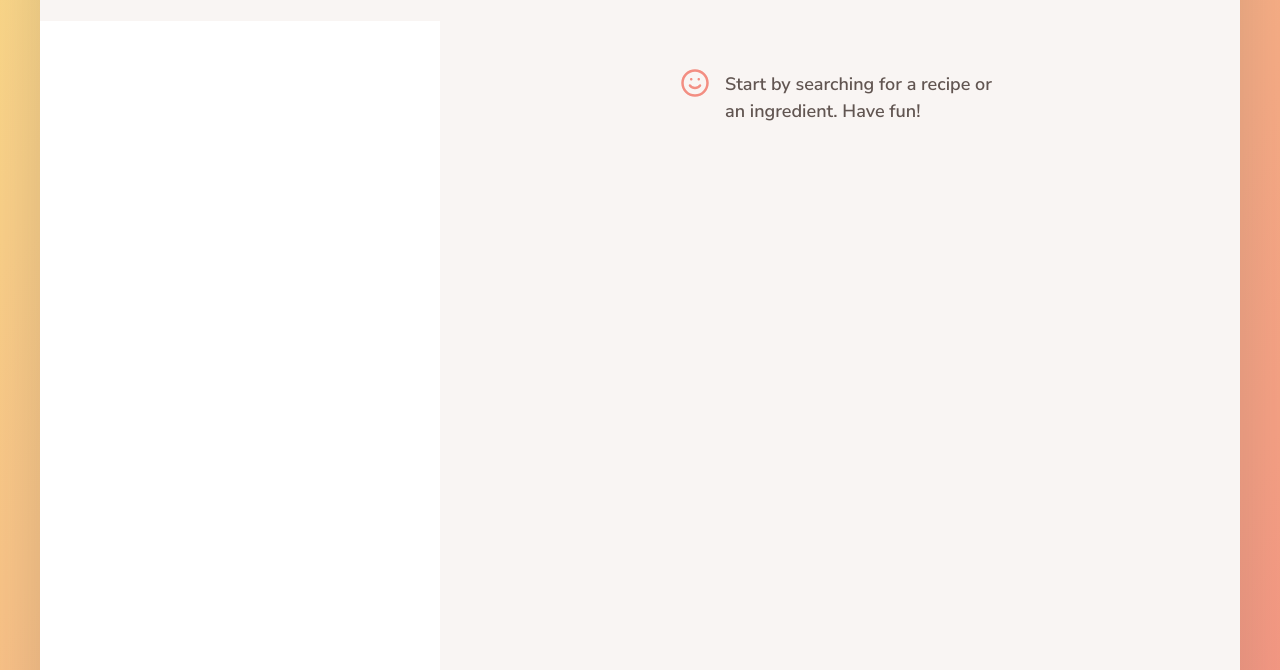
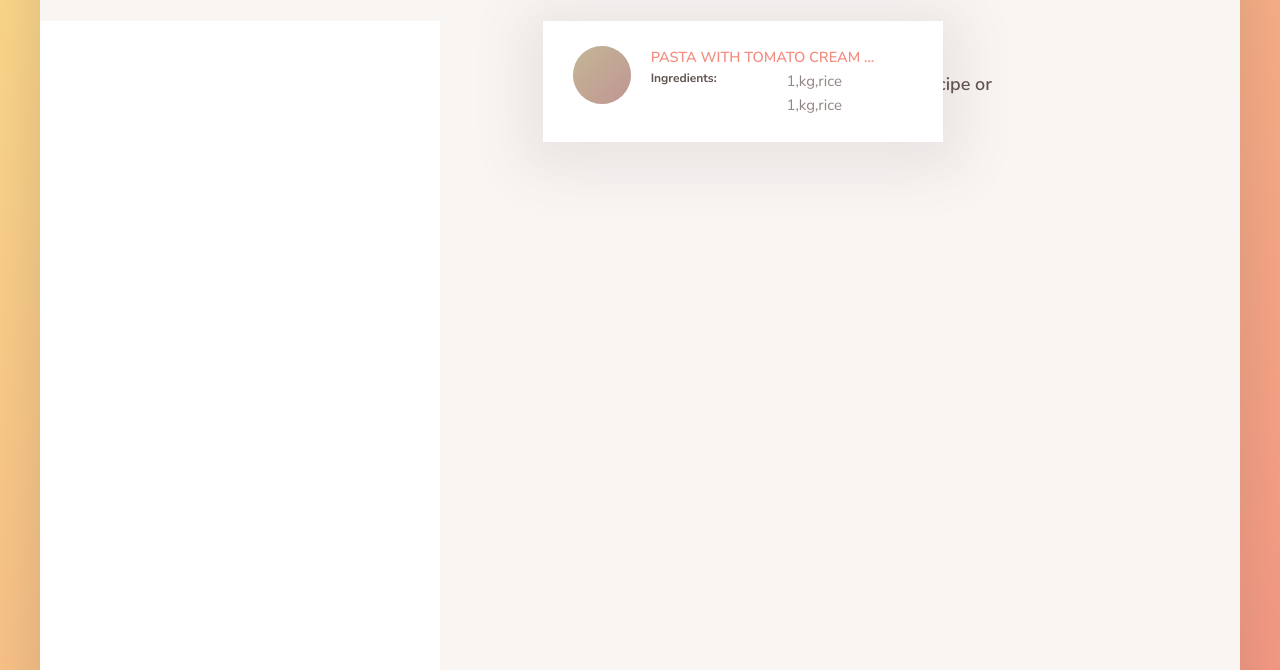
Before and after one commit to FoadSL/Forkify, a website built with Parcel: page index.html in a window 1280 px wide. Shown: the part 130-800 px from the top of the page. Built offline with nearby package versions, Linux system fonts and the light colour scheme; grey boxes are pictures that could not be loaded.

Commit message:
Edited shopping list (test)

```diff
--- a/index.html
+++ b/index.html
@@ -45,7 +45,7 @@
               </button>
               <div class="shopping">
                 <ul class="shopping__list">
-                  <div class="message">
+                  <!-- <div class="message">
                     <div>
                       <svg>
                         <use href="src/img/icons.svg#icon-smile"></use>
@@ -55,7 +55,27 @@
                       Find a nice recipe, <br />
                       and add its ingredients to your shopping list.
                     </p>
-                  </div>
+                  </div> -->
+                  <li class="shopping__recipe">
+                    <a class="shopping__link" href="#23456">
+                      <figure class="shopping__fig">
+                        <img
+                          src="https://images.unsplash.com/photo-1613564834361-9436948817d1?q=80&w=2843&auto=format&fit=crop&ixlib=rb-4.0.3&ixid=M3wxMjA3fDB8MHxwaG90by1wYWdlfHx8fGVufDB8fHx8fA%3D%3D"
+                          alt="Test"
+                        />
+                      </figure>
+                      <h4 class="shopping__recipe-title">
+                        Pasta with Tomato Cream ...
+                      </h4>
+                      <div class="shopping__ingredients">
+                        <h3>Ingredients:</h3>
+                        <ul>
+                          <li class="shopping__item">1,kg,rice</li>
+                          <li class="shopping__item">1,kg,rice</li>
+                        </ul>
+                      </div>
+                    </a>
+                  </li>
                 </ul>
               </div>
             </li>
--- a/src/sass/_header.scss
+++ b/src/sass/_header.scss
@@ -153,13 +153,135 @@
   background-color: #fff;
   box-shadow: 0 0.8rem 5rem 2rem rgba($color-grey-dark-1, 0.1);
 
-  visibility: hidden;
-  opacity: 0;
+  // visibility: hidden;
+  // opacity: 0;
   transition: all 0.5s 0.2s;
 
-  // &:hover,
+  &:hover,
   .nav__btn--shopping:hover + & {
     visibility: visible;
     opacity: 1;
   }
+
+  &__list {
+    list-style: none;
+  }
+
+  &__recipe {
+  }
+
+  &__recipe-title {
+    font-size: 1.45rem;
+    // margin-left: 1rem;
+    color: $color-primary;
+    text-transform: uppercase;
+    font-weight: 600;
+  }
+
+  &__link {
+    &:link,
+    &:visited {
+      display: grid;
+      grid-template-columns: auto 1fr;
+      grid-template-rows: min-content auto;
+      column-gap: 2rem;
+      align-items: start;
+      justify-content: center;
+      padding: 1.5rem 3rem;
+      transition: all 0.3s;
+      border-right: 1px solid #fff;
+      text-decoration: none;
+      color: $color-primary;
+    }
+
+    &:hover {
+      background-color: $color-grey-light-1;
+      transform: translateY(-2px);
+    }
+
+    &--active {
+      background-color: $color-grey-light-1;
+    }
+  }
+
+  &__fig {
+    // flex: 0 0 5.8rem;
+    border-radius: 50%;
+    overflow: hidden;
+    height: 5.8rem;
+    width: 5.8rem;
+    grid-column: 1 / 2;
+    grid-row: 1 / -1;
+    // margin-right: 2rem;
+    position: relative;
+    backface-visibility: hidden;
+
+    &::before {
+      content: '';
+      display: block;
+      height: 100%;
+      width: 100%;
+      position: absolute;
+      top: 0;
+      left: 0;
+      background-image: linear-gradient(
+        to right bottom,
+        $color-grad-1,
+        $color-grad-2
+      );
+      opacity: 0.4;
+    }
+
+    img {
+      display: block;
+      width: 6rem;
+      height: 6rem;
+      object-fit: cover;
+      transition: all 0.3s;
+    }
+  }
+
+  &__ingredients {
+    display: grid;
+    grid-template-columns: 1fr 3fr;
+    // justify-content: space-around;
+  }
+
+  h3 {
+    justify-self: start;
+    font-size: 1.2rem;
+    color: $color-grey-dark-1;
+  }
+
+  ul {
+    justify-self: center;
+    display: flex;
+    flex-direction: column;
+    justify-content: space-between;
+
+    li {
+      font-size: 1.5rem;
+      color: $color-grey-dark-2;
+    }
+  }
+
+  &__item {
+    // display: flex;
+    // align-items: center;
+    // padding: 1.5rem 3.25rem;
+    // grid-column: 2 / 3;
+    // transition: all 0.3s;
+    // border-right: 1px solid #fff;
+    text-decoration: none;
+    list-style: none;
+
+    // &:hover {
+    //   background-color: $color-grey-light-1;
+    //   transform: translateY(-2px);
+    // }
+
+    // &--active {
+    //   background-color: $color-grey-light-1;
+    // }
+  }
 }
```
